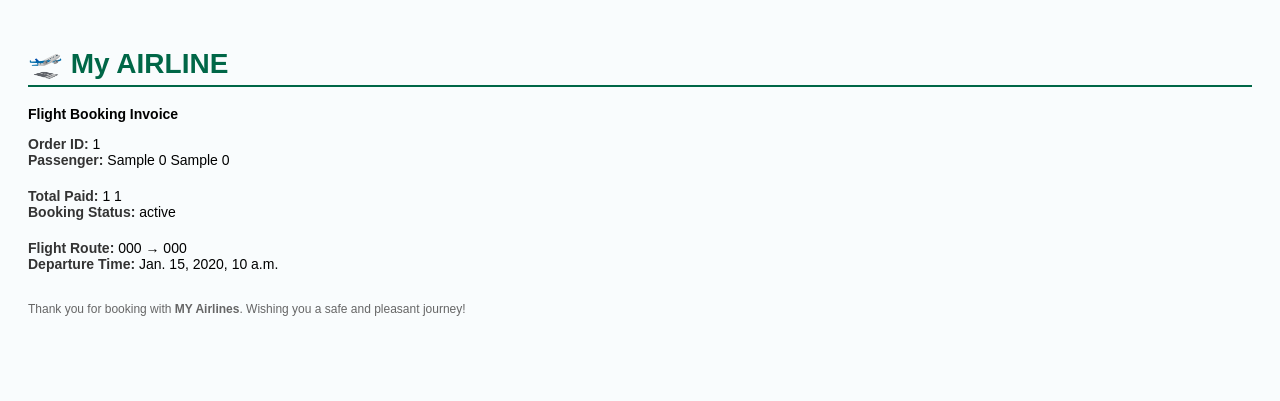
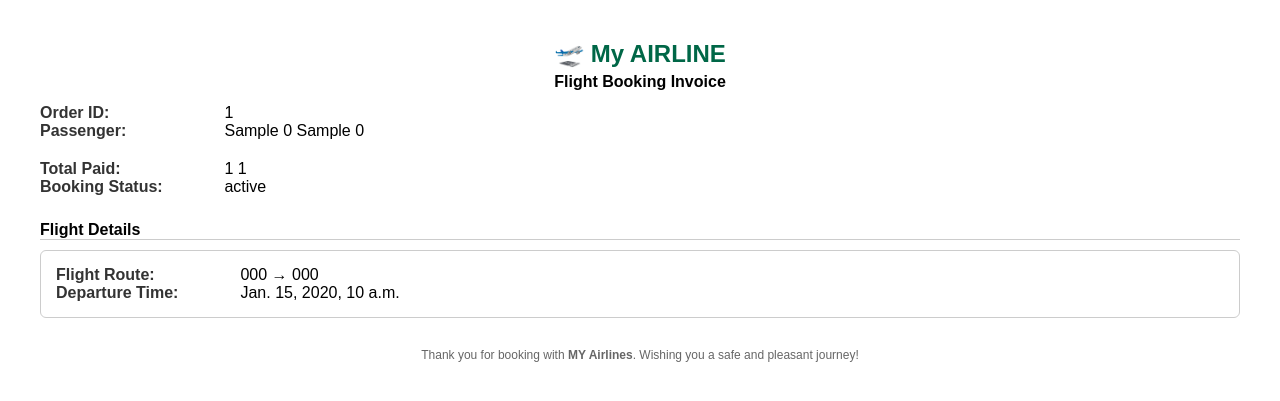
Before and after one commit to Sabahat-Saleem/MY-FYP-ONG, a Django app: template add_user/templates/add_user/booking_pdf.html in a window 1280 px wide. Shown: the top 401 px of the page. Run offline with Django 3.2, Linux system fonts and the light colour scheme; the template is opened without the code that fills it: most values are stand-ins (such as "Sample title", 1, 10 or a date in 2020).

Commit message:
ADD more data through shell

```diff
--- a/add_user/templates/add_user/booking_pdf.html
+++ b/add_user/templates/add_user/booking_pdf.html
@@ -2,37 +2,87 @@
 <html>
 <head>
   <meta charset="utf-8">
-  <title> Flight Booking Invoice</title>
+  <title>Flight Booking Invoice</title>
   <style>
-    body { font-family: Arial, sans-serif; font-size: 14px; background-color: #f9fcfd; color: #000; padding: 20px; }
-    h1 { color: #006747; border-bottom: 2px solid #006747; padding-bottom: 5px; }
-    .section { margin-bottom: 20px; }
-    .label { font-weight: bold; color: #333; }
+    body {
+      font-family: Arial, sans-serif;
+      background-color: #ffffff;
+      color: #000;
+      margin: 40px;
+    }
+    h1 {
+      color: #006747;
+      font-size: 24px;
+      text-align: center;
+      margin-bottom: 5px;
+    }
+    h2 {
+      font-size: 16px;
+      text-align: center;
+      margin-top: 0;
+    }
+    .section-title {
+      font-weight: bold;
+      font-size: 16px;
+      border-bottom: 1px solid #ccc;
+      margin-top: 25px;
+      margin-bottom: 10px;
+    }
+    .section {
+      margin-bottom: 20px;
+    }
+    .label {
+      font-weight: bold;
+      color: #333;
+      width: 180px;
+      display: inline-block;
+      vertical-align: top;
+    }
+    .value {
+      display: inline-block;
+      vertical-align: top;
+    }
+    .flight-box {
+      border: 1px solid #ccc;
+      padding: 15px;
+      margin-top: 10px;
+      border-radius: 6px;
+    }
+    .footer-note {
+      font-size: 12px;
+      color: #666;
+      margin-top: 30px;
+      text-align: center;
+    }
   </style>
 </head>
 <body>
-  <h1>🛫 My AIRLINE </h1>
-  <p><strong>Flight Booking Invoice</strong></p>
+
+  <h1>🛫 My AIRLINE</h1>
+  <h2>Flight Booking Invoice</h2>
 
   <div class="section">
-    <span class="label">Order ID:</span> {{ order.id }}<br>
-    <span class="label">Passenger:</span> {{ order.passengers.0.given_name }} {{ order.passengers.0.family_name }}
+    <div><span class="label">Order ID:</span> <span class="value">{{ order.id }}</span></div>
+    <div><span class="label">Passenger:</span> <span class="value">{{ order.passengers.0.given_name }} {{ order.passengers.0.family_name }}</span></div>
   </div>
 
   <div class="section">
-    <span class="label">Total Paid:</span> {{ order.total_amount }} {{ order.total_currency }}<br>
-    <span class="label">Booking Status:</span> {{ order.status }}
+    <div><span class="label">Total Paid:</span> <span class="value">{{ order.total_amount }} {{ order.total_currency }}</span></div>
+    <div><span class="label">Booking Status:</span> <span class="value">{{ order.status }}</span></div>
   </div>
 
+  <div class="section-title">Flight Details</div>
+
   {% for slice in order.slices %}
-    <div class="section">
-      <span class="label">Flight Route:</span> {{ slice.origin.iata_code }} → {{ slice.destination.iata_code }}<br>
-      <span class="label">Departure Time:</span> {{ slice.segments.0.departing_at }}
+    <div class="flight-box">
+      <div><span class="label">Flight Route:</span> <span class="value">{{ slice.origin.iata_code }} → {{ slice.destination.iata_code }}</span></div>
+      <div><span class="label">Departure Time:</span> <span class="value">{{ slice.segments.0.departing_at }}</span></div>
     </div>
   {% endfor %}
 
-  <p style="font-size: 12px; color: #666; margin-top: 30px;">
-    Thank you for booking with <strong> MY Airlines</strong>. Wishing you a safe and pleasant journey!
+  <p class="footer-note">
+    Thank you for booking with <strong>MY Airlines</strong>. Wishing you a safe and pleasant journey!
   </p>
+
 </body>
 </html>
--- a/add_user/templates/add_user/sidebar.html
+++ b/add_user/templates/add_user/sidebar.html
@@ -8,8 +8,8 @@
             </a>
       </li>
       <hr>
-      <li class="has-subnav">
-          <a href="#">
+      {% comment %} <li class="has-subnav">
+          <a href="#hotels-section">
               <i class="fa fa-user fa-2x"></i>
               <span class="nav-text" style = "color: white;">
                   User / Profiles
@@ -44,7 +44,7 @@
                   Logout
               </span>
           </a>
-      </li>
+      </li>   {% endcomment %}
   </ul>
 </nav>
 </body>
```
Also changed, not shown: add_user/recommendations.py (+14 -5 lines), add_user/views.py (+7 -60 lines), db.sqlite3.
